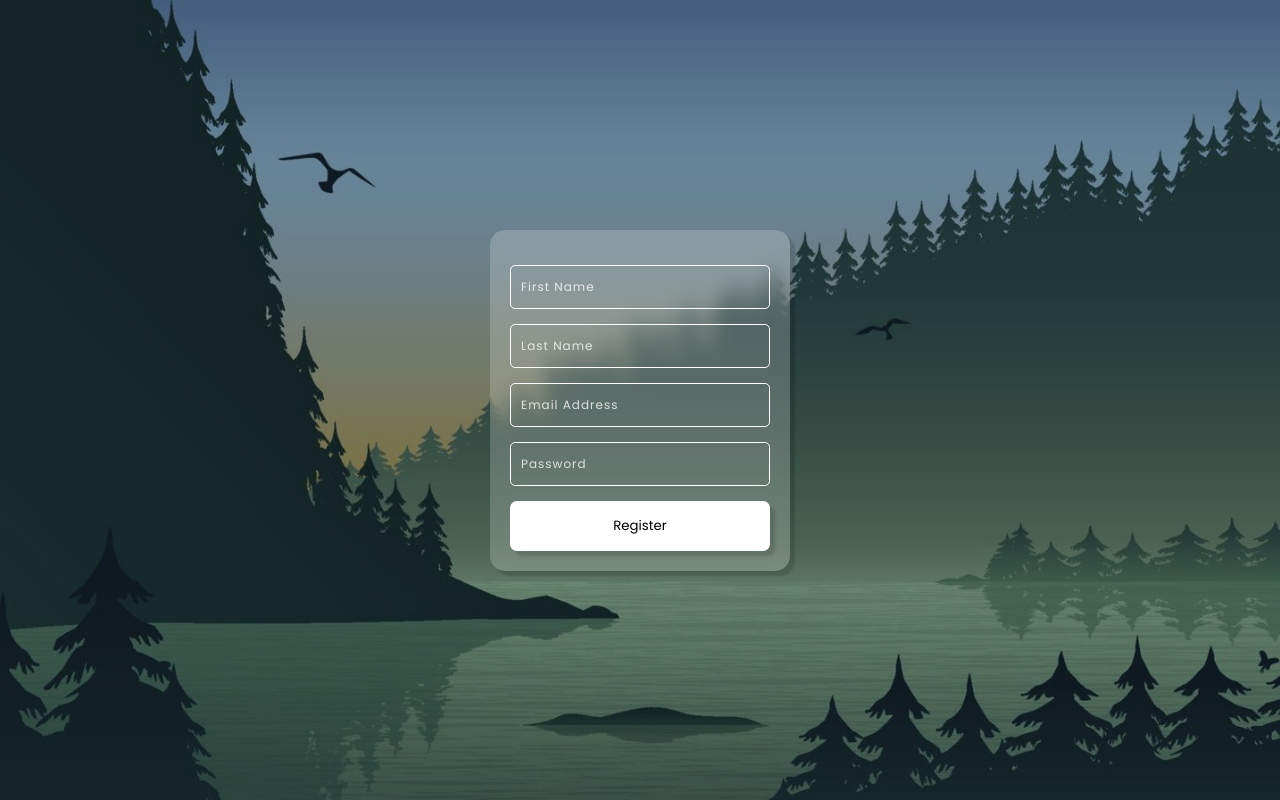
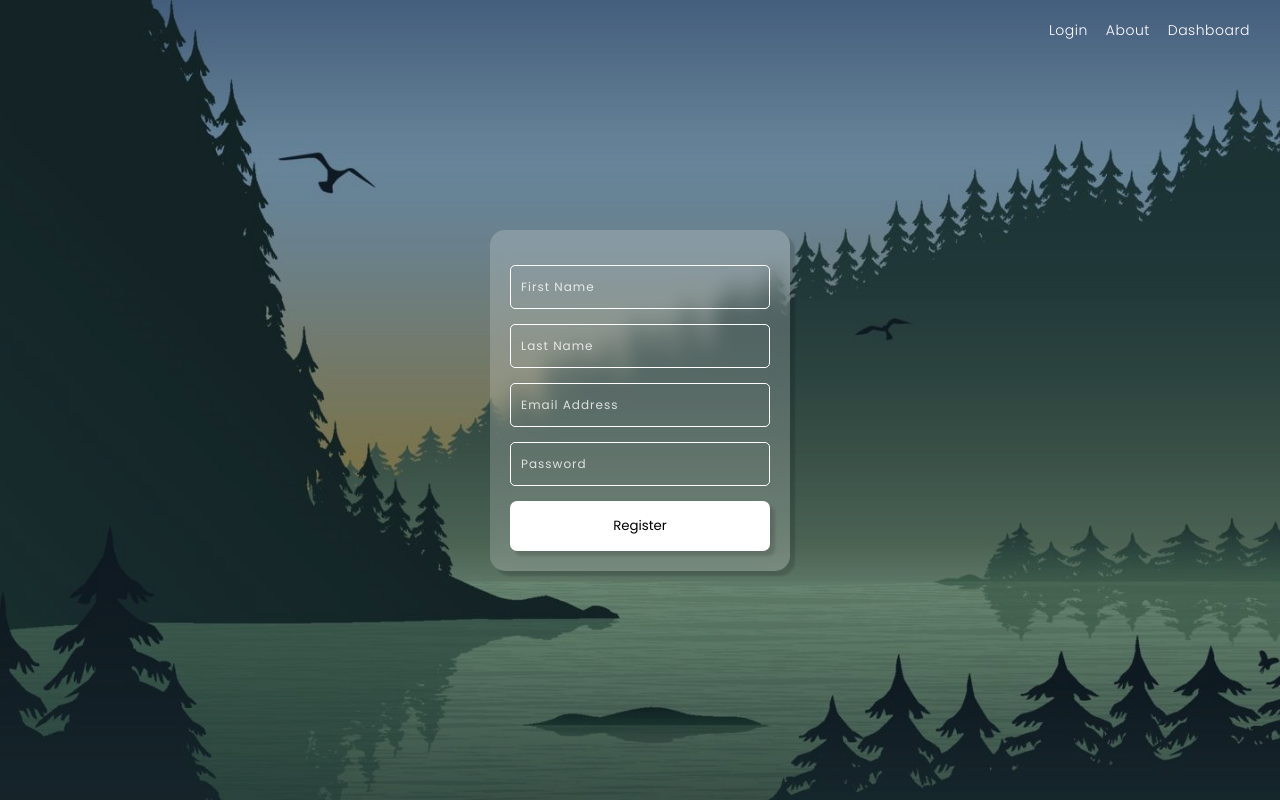
Before and after one commit to HansonGrace/ToDoListSpringboot, a React (Create React App) app in the folder task-manager-frontend/: page /home in a window 1280 px wide. Built offline with nearby package versions, Linux system fonts and the light colour scheme.

Commit message:
add right-corner navigations

```diff
--- a/task-manager-frontend/src/pages/home/home.css
+++ b/task-manager-frontend/src/pages/home/home.css
@@ -4,54 +4,69 @@
   padding: 0;
   margin: 0;
   box-sizing: border-box;
-  font-family: "Poppins", sans-serif;
+  font-family: 'Poppins', sans-serif;
 }
 
-html,
-body {
+html, body {
   width: 100%;
   height: 100%;
 }
 
-/* Container holds everything */
+/* Outer layout container */
 .container {
   position: relative;
   width: 100%;
   height: 100vh;
+  overflow: hidden;
   display: flex;
-  justify-content: center;
-  align-items: center;
-  overflow: hidden;
+  flex-direction: column;
 }
 
-/* Background image layer */
+/* Fullscreen background image */
 .background-image {
   position: absolute;
   width: 100%;
   height: 100%;
   object-fit: cover;
   z-index: 0;
-
-
 }
 
-/* Form box */
+/* Dark overlay for contrast */
+.dark-overlay {
+  position: absolute;
+  top: 0;
+  left: 0;
+  width: 100%;
+  height: 100%;
+  background: rgba(0, 0, 0, 0.4);
+  z-index: 0;
+}
+
+/* main form */
+.center-wrapper {
+  display: flex;
+  justify-content: center;
+  align-items: center;
+  flex-grow: 1;
+  position: relative;
+  z-index: 1;
+}
+
+/* frosted glass wrapper */
 .wrapper {
   width: 300px;
   padding: 20px;
-  z-index: 1;
-  background: #ffffff35;
+  border-radius: 15px;
+  background: rgba(255, 255, 255, 0.2);
   backdrop-filter: blur(10px);
-  border-radius: 15px;
   box-shadow: 5px 5px 2px rgba(0, 0, 0, 0.15);
 }
 
-/* Input wrapper */
+/* input box */
 .input_box {
-  margin: 15px 0px;
+  margin: 15px 0;
 }
 
-/* Input styling */
 input {
   width: 100%;
   padding: 12px 10px;
@@ -70,7 +85,7 @@ input::placeholder {
   letter-spacing: 1px;
 }
 
-/* Button styling */
+/* register button */
 button {
   border: 0;
   outline: none;
@@ -89,18 +104,25 @@ button:hover {
   background: #ffffffe5;
 }
 
-.dark-overlay {
-    position: absolute;
-    top: 0;
-    left: 0;
-    width: 100%;
-    height: 100%;
-    background: rgba(0, 0, 0, 0.4); /* Adjust opacity as needed */
-    z-index: 0;
-  }
+/* Top-right navigation links */
+.nav-buttons {
+  position: absolute;
+  top: 20px;
+  right: 30px;
+  z-index: 2;
+  display: flex;
+  gap: 18px;
+}
 
-  /* Make sure the form is above the overlay */
-  .wrapper {
-    z-index: 1;
-    position: relative;
-  }
+.nav-buttons span {
+  color: white;
+  font-weight: 300;
+  font-size: 14px;
+  cursor: pointer;
+  letter-spacing: 0.5px;
+  transition: text-decoration 0.2s ease;
+}
+
+.nav-buttons span:hover {
+  text-decoration: underline;
+}
--- a/task-manager-frontend/src/pages/home/home.jsx
+++ b/task-manager-frontend/src/pages/home/home.jsx
@@ -1,9 +1,12 @@
 // src/pages/home/home.jsx
 import React from 'react';
+import { useNavigate } from 'react-router-dom';
 import './home.css';
 import birdBackground from './birdgreen.jpg';
 
 function Home() {
+  const navigate = useNavigate();
+
   const handleSubmit = () => {
     const fName = document.getElementById('fName').value.trim();
     const lName = document.getElementById('lName').value.trim();
@@ -21,13 +24,18 @@ function Home() {
 
   return (
     <div className="container">
-      {/* Background image */}
       <img src={birdBackground} alt="Bird Forest" className="background-image" />
-
-      {/* Dark overlay for readability */}
       <div className="dark-overlay"></div>
 
-      {/* Registration form */}
+      {/* Top-right nav links */}
+      <div className="nav-buttons">
+        <span onClick={() => navigate('/login')}>Login</span>
+        <span onClick={() => navigate('/about')}>About</span>
+        <span onClick={() => navigate('/dashboard')}>Dashboard</span>
+      </div>
+
+      {/* Centered form */}
+      <div className="center-wrapper">
         <div className="wrapper">
           <div className="input_box">
             <input type="text" id="fName" placeholder="First Name" />
@@ -46,6 +54,7 @@ function Home() {
           </button>
         </div>
       </div>
+    </div>
   );
 }
 
```
Lines whose indentation alone changed are shown as unchanged.
